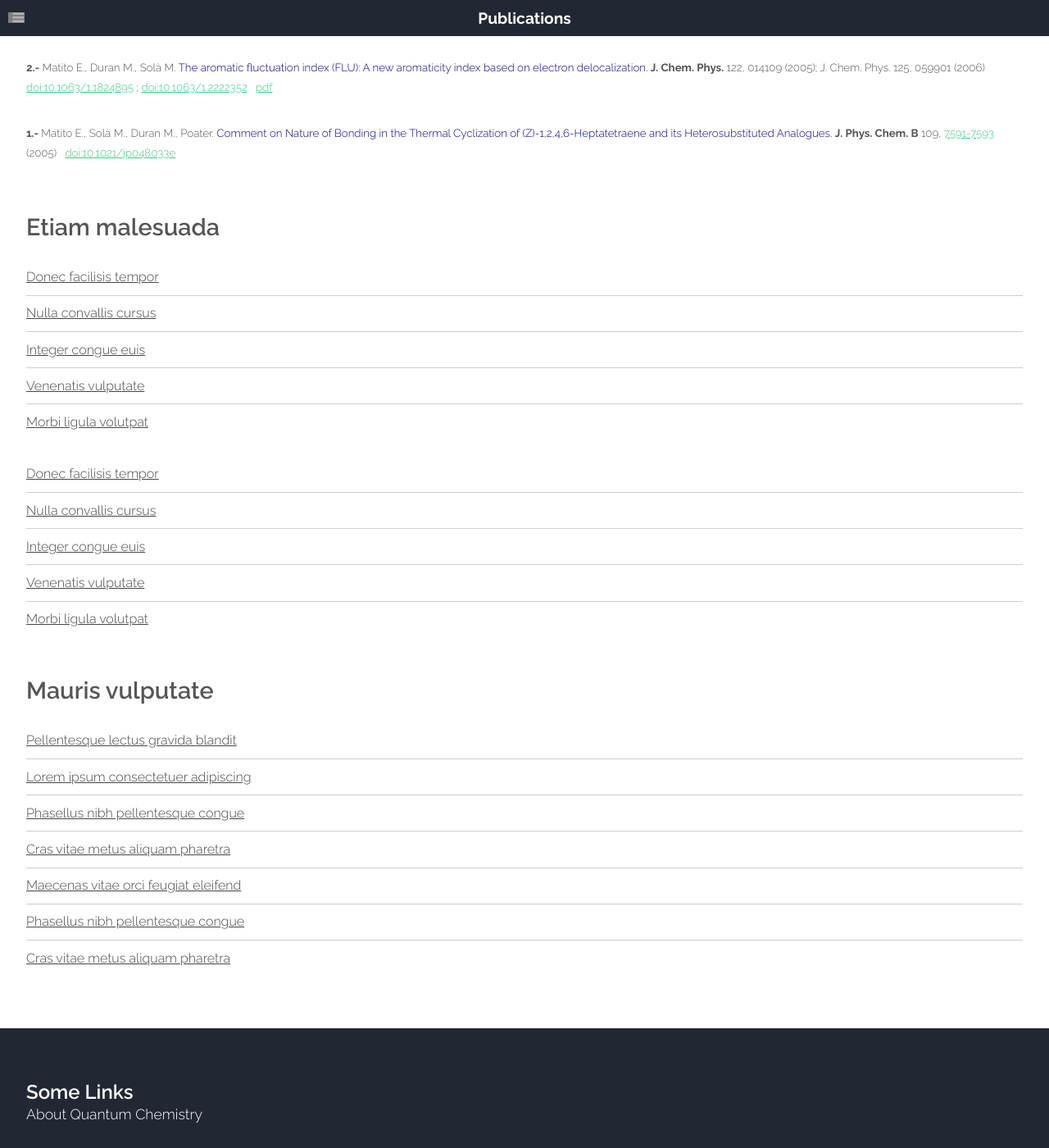
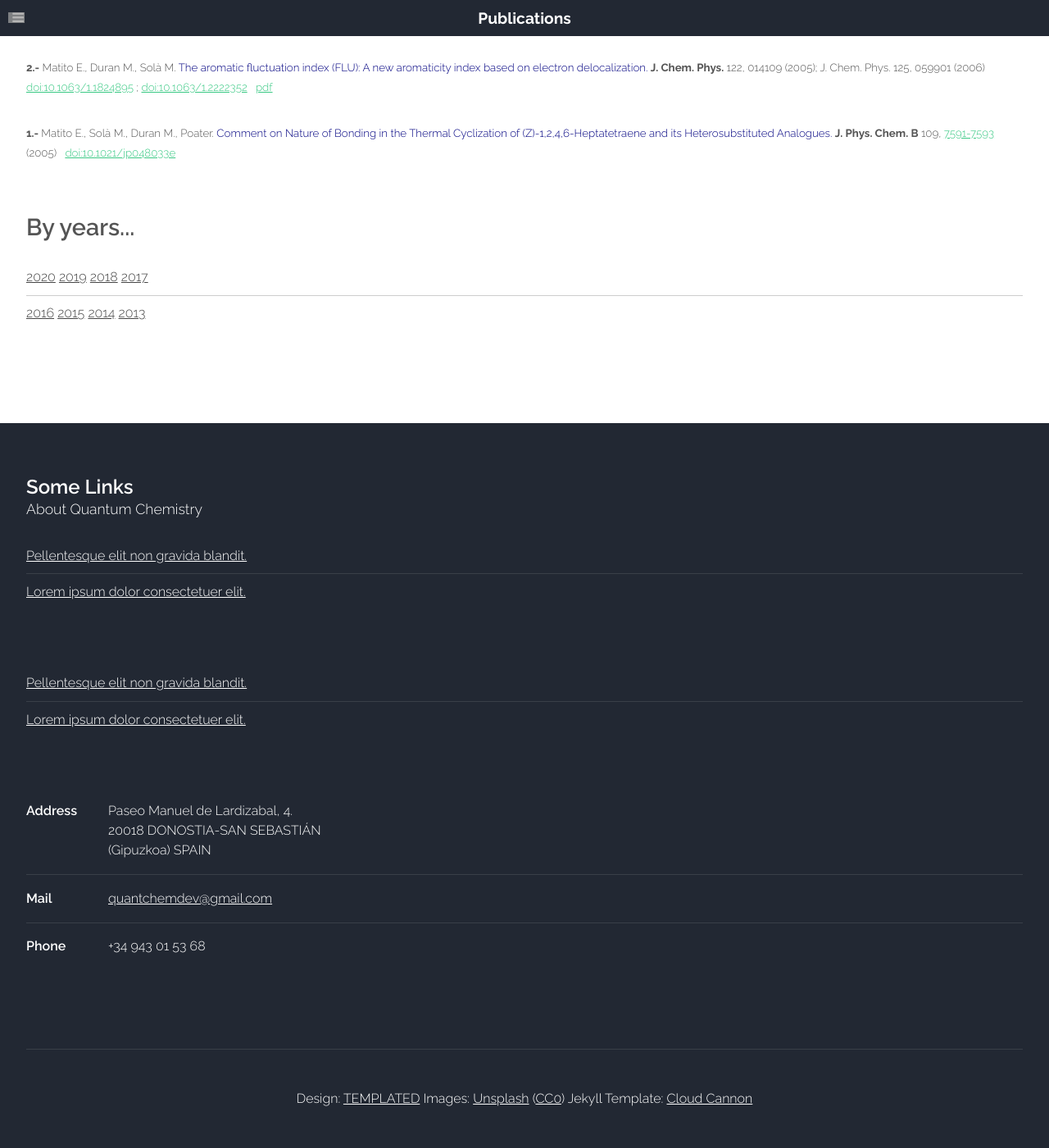
Before and after one commit to old-jekyll-templates/Horizons-Jekyll-Theme, a Jekyll site: the page built from publications.html, in a window 1280 px wide and 1400 px high, scrolled down 7964 px. Shown: the whole window at 82% size. Built offline with Jekyll 4.4.1, drawn with Linux system fonts in a browser that asks for light colours; grey boxes are pictures that could not be loaded.

Commit message:
Update publications.html

```diff
--- a/publications.html
+++ b/publications.html
@@ -10,6 +10,7 @@ layout: main
 
 				<!-- Sidebar -->
 				<div id="sidebar" class="4u sidebar">
+					<!--
 					<section>
 						<header class="major">
 							<h2>Etiam malesuada</h2>
@@ -34,19 +35,14 @@ layout: main
 								</ul>
 							</section>
 						</div>
-					</section>
+					</section> -->
 					<section>
 						<header class="major">
-							<h2>Mauris vulputate</h2>
+							<h2>By years...</h2>
 						</header>
 						<ul class="default">
-							<li><a href="#">Pellentesque lectus gravida blandit</a></li>
-							<li><a href="#">Lorem ipsum consectetuer adipiscing</a></li>
-							<li><a href="#">Phasellus nibh pellentesque congue</a></li>
-							<li><a href="#">Cras vitae metus aliquam pharetra</a></li>
-							<li><a href="#">Maecenas vitae orci feugiat eleifend</a></li>
-							<li><a href="#">Phasellus nibh pellentesque congue</a></li>
-							<li><a href="#">Cras vitae metus aliquam pharetra</a></li>
+							<li><a href="#">2020</a> <a href="#">2019</a> <a href="#">2018</a> <a href="#">2017</a></li>
+							<li><a href="#">2016</a> <a href="#">2015</a> <a href="#">2014</a> <a href="#">2013</a></li>
 						</ul>
 					</section>
 				</div>
```
